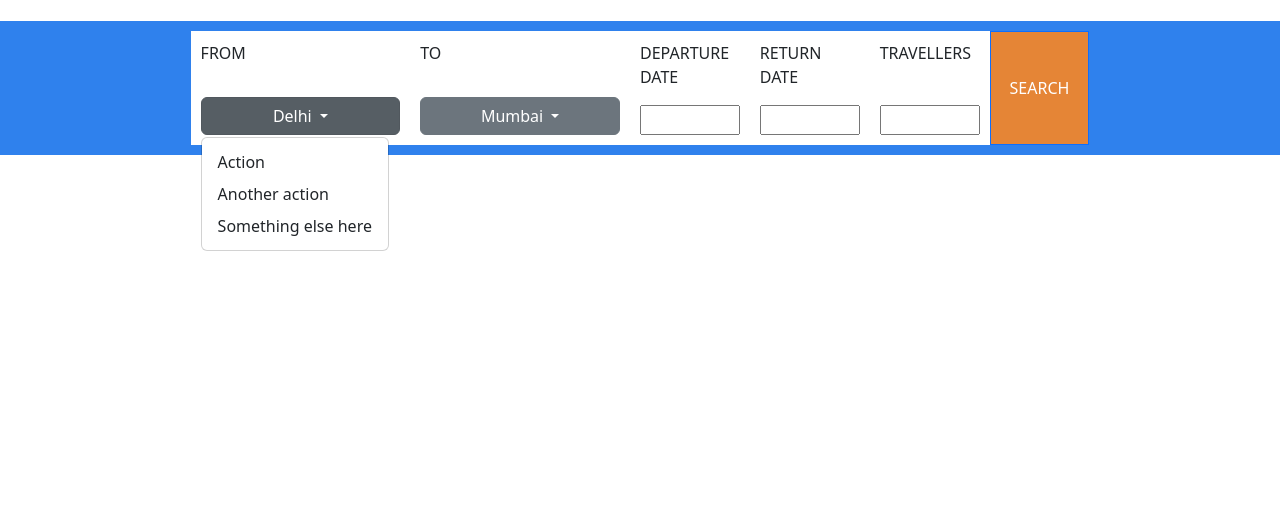
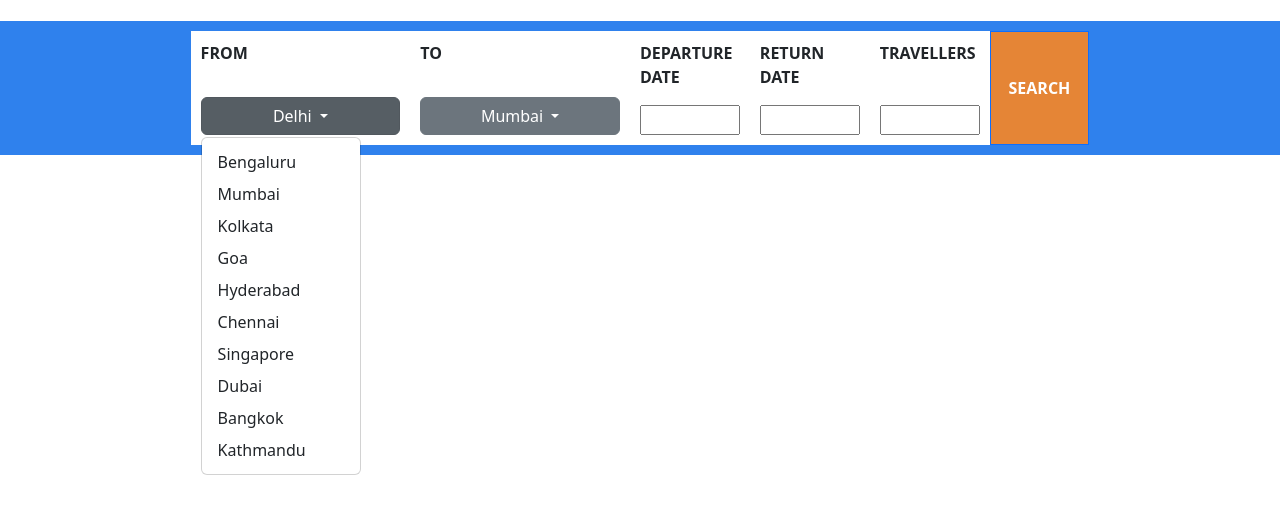
Before and after one commit to Ajith369369/bootstrap-travel-website, a plain HTML site: page header.html in a window 1280 px wide. Both pictures are taken after a click on the button "Delhi". Shown: the part 127-640 px from the top of the page. Drawn offline with nearby package versions, Linux system fonts and the light colour scheme.

Commit message:
Fix header.

```diff
--- a/header.html
+++ b/header.html
@@ -113,10 +113,31 @@
                 Delhi
               </button>
               <ul class="dropdown-menu">
-                <li><a class="dropdown-item" href="#">Action</a></li>
-                <li><a class="dropdown-item" href="#">Another action</a></li>
+                <li><a class="dropdown-item" href="#">Bengaluru</a></li>
+                <li><a class="dropdown-item" href="#">Mumbai</a></li>
                 <li>
-                  <a class="dropdown-item" href="#">Something else here</a>
+                  <a class="dropdown-item" href="#">Kolkata</a>
+                </li>
+                <li>
+                  <a class="dropdown-item" href="#">Goa</a>
+                </li>
+                <li>
+                  <a class="dropdown-item" href="#">Hyderabad</a>
+                </li>
+                <li>
+                  <a class="dropdown-item" href="#">Chennai</a>
+                </li>
+                <li>
+                  <a class="dropdown-item" href="#">Singapore</a>
+                </li>
+                <li>
+                  <a class="dropdown-item" href="#">Dubai</a>
+                </li>
+                <li>
+                  <a class="dropdown-item" href="#">Bangkok</a>
+                </li>
+                <li>
+                  <a class="dropdown-item" href="#">Kathmandu</a>
                 </li>
               </ul>
             </div>
@@ -133,10 +154,32 @@
                 Mumbai
               </button>
               <ul class="dropdown-menu">
-                <li><a class="dropdown-item" href="#">Action</a></li>
-                <li><a class="dropdown-item" href="#">Another action</a></li>
+                <li><a class="dropdown-item" href="#">Delhi</a></li>
+                <li><a class="dropdown-item" href="#">Bengaluru</a></li>
+
                 <li>
-                  <a class="dropdown-item" href="#">Something else here</a>
+                  <a class="dropdown-item" href="#">Kolkata</a>
+                </li>
+                <li>
+                  <a class="dropdown-item" href="#">Goa</a>
+                </li>
+                <li>
+                  <a class="dropdown-item" href="#">Hyderabad</a>
+                </li>
+                <li>
+                  <a class="dropdown-item" href="#">Chennai</a>
+                </li>
+                <li>
+                  <a class="dropdown-item" href="#">Singapore</a>
+                </li>
+                <li>
+                  <a class="dropdown-item" href="#">Dubai</a>
+                </li>
+                <li>
+                  <a class="dropdown-item" href="#">Bangkok</a>
+                </li>
+                <li>
+                  <a class="dropdown-item" href="#">Kathmandu</a>
                 </li>
               </ul>
             </div>
--- a/public/styles/b-ext-style.css
+++ b/public/styles/b-ext-style.css
@@ -229,7 +229,14 @@ padding: 10px;
   /* width: 100%; */
   flex-grow: 1;
   background-color: rgba(224, 107, 11, 0.822);
+  font-weight: 700;
 }
+
+#header > div.row.d-flex.justify-content-center.align-items-center.my-4 > div > div p {
+font-weight: 700;
+}
+
+
 
 /* EXCLUSIVE OFFERS */
 .carousel {
```
